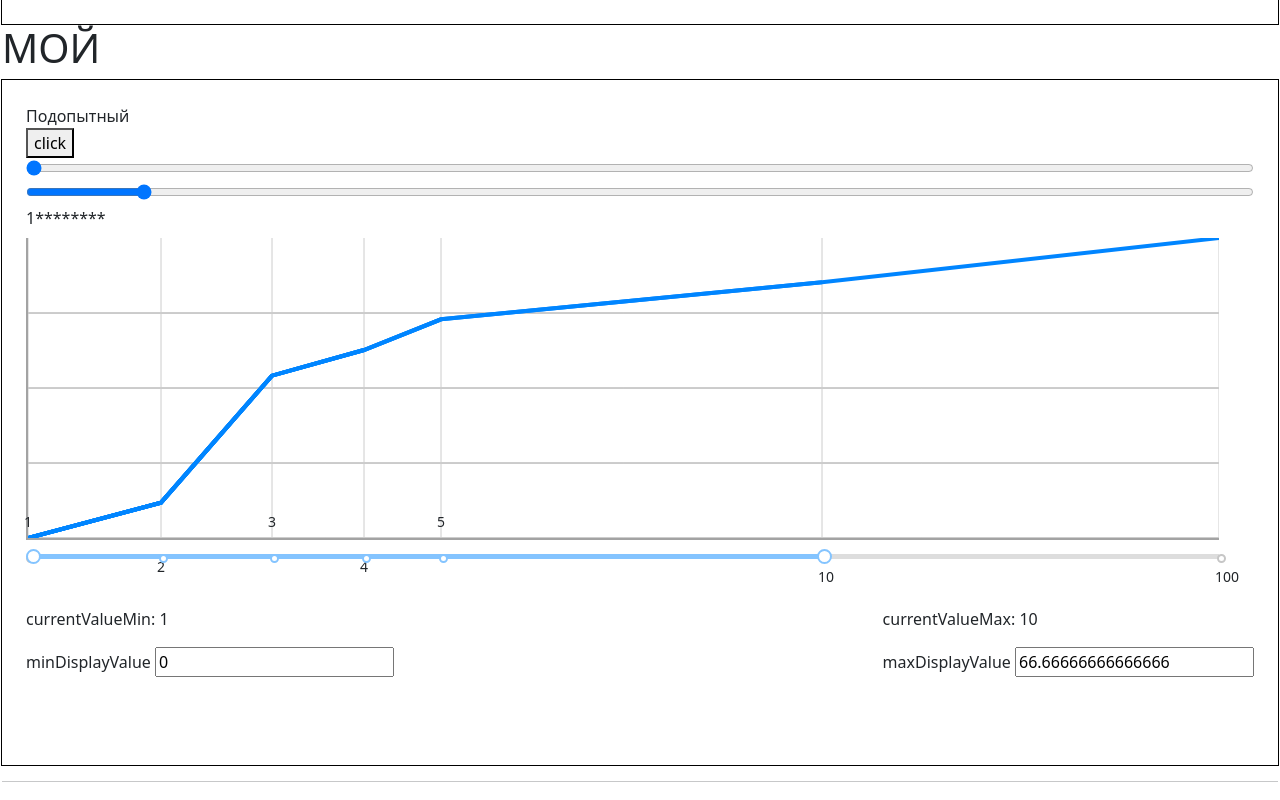
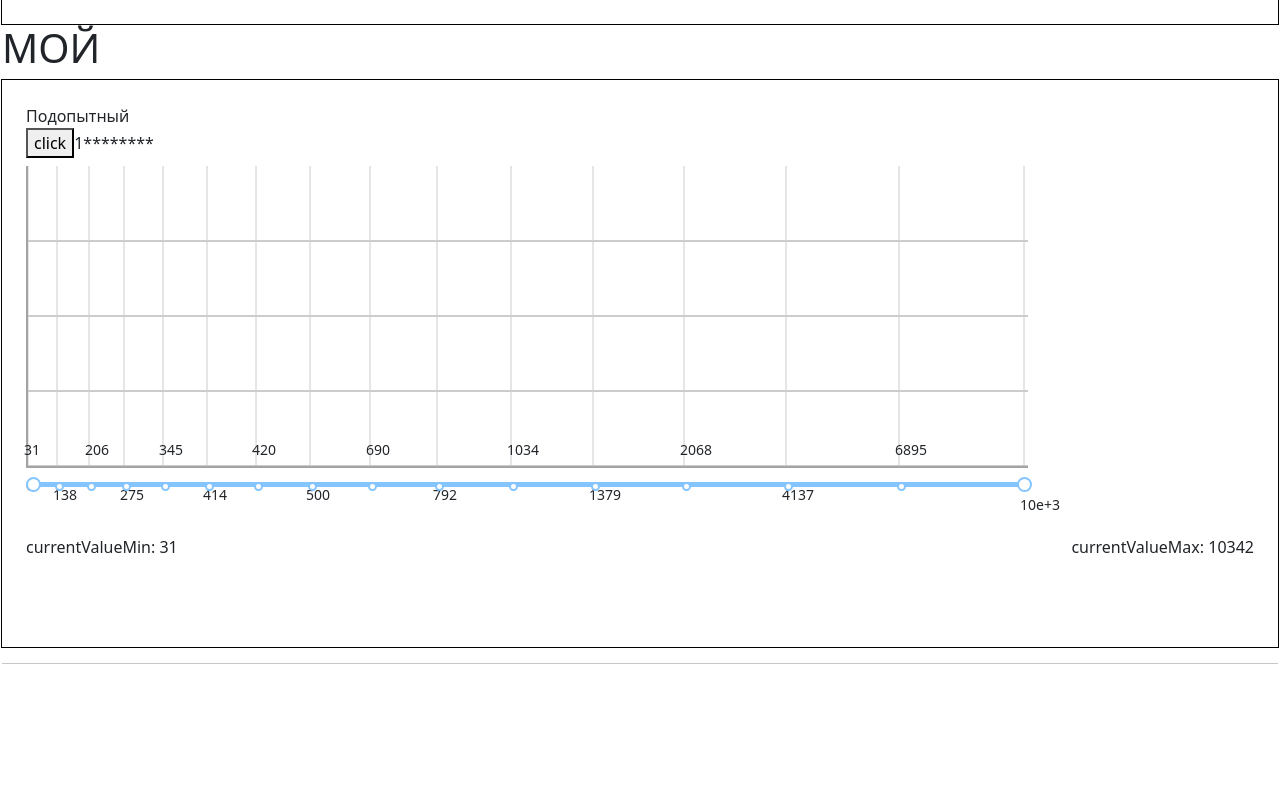
Before and after one commit to picus23/any-web-components, a Next.js app: page /slider in a window 1280 px wide. Shown: the part 480-1280 px from the top of the page. After the commit the page ends 1162 px from the top, so only its background shows below. Built offline with nearby package versions, Linux system fonts and the light colour scheme.

Commit message:
v.2 views points

```diff
--- a/components/slider/Canvas.tsx
+++ b/components/slider/Canvas.tsx
@@ -53,7 +53,7 @@ const Canvas: FC<CanvasProps> = ({ width, height, valuesCv, tickCount = 4, value
                 strValue = xAxisValues![i] + '';
                 lengthStrValue = strValue.length - 2 + '';
                 text = document.createTextNode(strValue.slice(0, 2) + `e+${lengthStrValue}`);
-
+                xAxisValue.style.top = '20px';
                 xAxisValue.appendChild(text);
                 verticalLine!.appendChild(xAxisValue);
                 verticalLine!.appendChild(breakpoint);
@@ -136,16 +136,16 @@ const Canvas: FC<CanvasProps> = ({ width, height, valuesCv, tickCount = 4, value
         gridV();
 
         // Отрисовка линии на графике
-        var chrt = document.getElementById("chart");
-        chart.moveTo(0, chrt);
-        chart.beginPath();
-        chart.strokeStyle = '#0085FF';
-        chart.lineWidth = lineWidth;
-        for (var i = 0; i < valuesFromSlider.length; i++) {
-            chart.lineTo(valuesFromSlider[i], percent[i]);
-            // chart.lineTo(valuesFromSlider[i], ch - (percent[i] / 100 * ch));
-            chart.stroke();
-        }
+        // var chrt = document.getElementById("chart");
+        // chart.moveTo(0, chrt);
+        // chart.beginPath();
+        // chart.strokeStyle = '#0085FF';
+        // chart.lineWidth = lineWidth;
+        // for (var i = 0; i < valuesFromSlider.length; i++) {
+        //     chart.lineTo(valuesFromSlider[i], percent[i]);
+        //     // chart.lineTo(valuesFromSlider[i], ch - (percent[i] / 100 * ch));
+        //     chart.stroke();
+        // }
     }
 
     useEffect(() => {
--- a/components/slider/ExpoSlider.tsx
+++ b/components/slider/ExpoSlider.tsx
@@ -23,8 +23,6 @@ interface iChangeKeysEmpty {
 const ExpoSlider: FC<ExpoSliderProps> = ({ data, minPropValue, maxPropValue, widthCanvas, heightCanvas, onChange, lineWidth = 2 }) => {
     const valuesCv = data.flat(Infinity);
     valuesCv.sort((a, b) => a - b);
-
-    console.log({valuesCv})
 
     let minValue = Math.min(...valuesCv);
     let maxValue = Math.max(...valuesCv);
@@ -81,39 +79,25 @@ const ExpoSlider: FC<ExpoSliderProps> = ({ data, minPropValue, maxPropValue, wid
     let changeKeys: iChangeKeys = {};
     let changeKeysEmpty: iChangeKeysEmpty = {};
     let rank: number[] = [];
-    let iter = 0;
     let maxRange = 0;
-    let prevValue = 0;
-    rankValueCv.map((array, index) => {
-        let rangeEverySubArray = (widthCanvas / countSubArr) * (index + 1)
-        if (index == 0) {
-            var firstValue = 0;
+    let arrMaxRange = [];
+    let distanceBetweenPointPx = widthCanvas * 2 / valuesCv.length;
+    // Расчитывается значение, но 1 ключ (это для последнего), а последний для первого.
+    for (let i = 0; i < valuesCv.length; i++) {
+        if (i === 0) {
+            let firstPos = 0;
+            arrMaxRange[firstPos] = i;
         } else {
-            firstValue = 1;
+            maxRange = Math.ceil(distanceBetweenPointPx + maxRange * 0.9);           //Здесь расчёт расстояния между значениями
+            arrMaxRange[maxRange] = i;
         }
-        // Подмассив (разряды до 10,100,1000 и т.д.)
-        array.map((item, index) => {
-            if (firstValue == 0) {
-                changeKeys[firstValue] = item;
-                changeKeysEmpty[firstValue] = ' ';
-                prevValue = firstValue;
-                firstValue = 1;
-            }
-            else if (index == array.length - 1) {
-                prevValue = rangeEverySubArray;
-                changeKeys[rangeEverySubArray] = item;
-                changeKeysEmpty[rangeEverySubArray] = ' ';
-                rank[iter] = item;
-                iter++;
-            }
-            else {
-                maxRange = Math.ceil(((rangeEverySubArray - prevValue) / 6) + prevValue);                   //Здесь расчёт расстояния между значениями
-                prevValue = maxRange;
-                changeKeys[maxRange] = item;
-                changeKeysEmpty[maxRange] = ' ';
-            }
-        })
-    })
+    }
+    let keyChangeKeys = Object.keys(arrMaxRange.reverse());
+    for (let i = 0; i < valuesCv.length; i++) {
+        i === 0 ? changeKeys[0] = valuesCv[i] :
+            changeKeys[+keyChangeKeys[i]] = valuesCv[i];
+    }
+    console.log('changeKeys', changeKeys)
 
     // Здесь создаётся массив с позициями
     let valuesFromSlider: number[] = [];
@@ -161,6 +145,7 @@ const ExpoSlider: FC<ExpoSliderProps> = ({ data, minPropValue, maxPropValue, wid
             progress.style.right = 100 - maxDisplayValue + '%';
         }
     })
+
     // Здесь считаются корректные значения ползунка (которые отображаются)
     let reverseValuesFromSlider: number[] = [];
     let reverseValuesCv: number[] = [];
@@ -181,42 +166,28 @@ const ExpoSlider: FC<ExpoSliderProps> = ({ data, minPropValue, maxPropValue, wid
 
     // Конвертирует значения ползунка в %
     useEffect(() => {
-        let [minPosAfterRenderUseEffect, maxPosAfterRenderUseEffect] = convertValueToPercent(valuesFromSlider, reverseValuesFromSlider, valuesCv, minPropValue, maxPropValue, widthCanvas);
+        let [minPosAfterRenderUseEffect, maxPosAfterRenderUseEffect] = convertValueToPercent(valuesFromSlider, reverseValuesFromSlider, valuesCv, minPropValue, maxPropValue, widthCanvas, currentPositionMin, currentPositionMax);
         setMinDisplayValue(minPropValue ? minPosAfterRenderUseEffect : 0);
         setMaxDisplayValue(maxPropValue ? maxPosAfterRenderUseEffect : 100);
     }, [maxPropValue, minPropValue])
 
     // Конвертирует % ползунка в значения
-    let [currentValueMin, currentValueMax, currentPositionMin, currentPositionMax] = convertPercentToValue(valuesFromSlider, reverseValuesFromSlider, valuesCv, reverseValuesCv, minValue, maxValue, widthCanvas, minDisplayValue, maxDisplayValue);
-    currentValueMin = Math.trunc(currentValueMin! * 100) / 100;
-    currentValueMax = Math.trunc(currentValueMax! * 100) / 100;
+    let [currentPositionMin, currentPositionMax] = convertPercentToValue(valuesFromSlider, reverseValuesFromSlider, minValue, maxValue, widthCanvas, minDisplayValue, maxDisplayValue);
+    let currentValueMin = tempConvMin(minValue, maxValue, valuesFromSlider, valuesCv, currentPositionMin, minDisplayValue)
+    let currentValueMax = tempConvMax(minValue, maxValue, reverseValuesFromSlider, reverseValuesCv, currentPositionMax, maxDisplayValue)
 
     const handleMinValueChange = (event: any) => {
-        const currentMin = tempConvMin(minValue, maxValue, valuesFromSlider, valuesCv, event.target.value)
-        // console.log({currentMin})
-        onChange(currentMin, currentValueMax);
+        const currentMin = tempConvMin(minValue, maxValue, valuesFromSlider, valuesCv, currentPositionMin, event.target.value)
+        onChange(currentMin!, currentValueMax!);
         setMinDisplayValue(event.target.value)
     }
     const handleMaxValueChange = (event: any) => {
-        const currentMax = tempConvMax(minValue, maxValue, reverseValuesFromSlider, reverseValuesCv, event.target.value)
-        // console.log({currentMax})
-        onChange(currentValueMin, currentMax);
+        const currentMax = tempConvMax(minValue, maxValue, reverseValuesFromSlider, reverseValuesCv, currentPositionMax, event.target.value)
+        onChange(currentValueMin!, currentMax!);
         setMaxDisplayValue(event.target.value)
     }
-
-// console.log({valuesFromSlider})
-// console.log({valuesCv})
-    // В этом useEffect Мой инпут меняет antd инпут
-    // Этот useEffect для того, что бы Canvas (график) перерисовывался при переключении без обновления страницы
-    // useEffect(() => {
-    //     onChange(currentValueMin, currentValueMax)
-        // console.log({ currentValueMin, currentValueMax })
-        // console.log({ minDisplayValue, maxDisplayValue })
-    // }, [minDisplayValue, maxDisplayValue])
-
-
-
-
+    // console.log(valuesFromSlider)
+    // console.log({ valuesCv, changeKeys })
     return <>
         ********
         <div className="my-2">
@@ -232,18 +203,18 @@ const ExpoSlider: FC<ExpoSliderProps> = ({ data, minPropValue, maxPropValue, wid
 
         <div style={{ width: widthCanvas, right: '-2px' }} className="sliderr" >
             <div className='progres'></div> {/* // Заполнение цветной полосы (СТИЛИ) задаётся в style.scss -> .progres left | right */}
-            <input step={0.01} style={{ width: widthCanvas + 7, left: '-2px' }} type="range" className="range-min cs" min={0} max={100} value={minDisplayValue} onInput={handleMinValueChange} />
-            <input step={0.01} style={{ width: widthCanvas + 7 }} type="range" className="range-max cs" min={0} max={100} value={maxDisplayValue} onInput={handleMaxValueChange} />
+            <input step={0.01} style={{ width: widthCanvas, left: '-2px' }} type="range" className="range-min cs" min={0} max={100} value={minDisplayValue} onInput={handleMinValueChange} />
+            <input step={0.01} style={{ width: widthCanvas + 8 }} type="range" className="range-max cs" min={0} max={100} value={maxDisplayValue} onInput={handleMaxValueChange} />
         </div>
 
         <div className="d-flex justify-content-between my-5">
             <div>
-                <p>currentValueMin: {Math.trunc(currentValueMin * 100) / 100}</p>
-                <p>minDisplayValue <input type="number" onChange={handleMinValueChange} value={minDisplayValue} /></p>
+                <p>currentValueMin: {Math.trunc(currentValueMin! * 100) / 100}</p>
+                {/* <p>minDisplayValue <input type="number" onChange={handleMinValueChange} value={minDisplayValue} /></p> */}
             </div>
             <div>
-                <p>currentValueMax: {Math.trunc(currentValueMax * 100) / 100}</p>
-                <p>maxDisplayValue <input type="number" onChange={handleMaxValueChange} value={maxDisplayValue} /></p>
+                <p>currentValueMax: {Math.trunc(currentValueMax! * 100) / 100}</p>
+                {/* <p>maxDisplayValue <input type="number" onChange={handleMaxValueChange} value={maxDisplayValue} /></p> */}
             </div>
         </div>
 
--- a/components/slider/convert.ts
+++ b/components/slider/convert.ts
@@ -8,8 +8,6 @@ let fromKeyMax = 0;
 let toKeyMax = 0;
 var minPosAfterRenderUseEffect = 0;
 var maxPosAfterRenderUseEffect = 0;
-let currentPositionMin = 0;
-let currentPositionMax = 0;
 var currentValueMin: number | undefined = 0;
 var currentValueMax: number | undefined = 0;
 
@@ -20,7 +18,10 @@ function convertValueToPercent(
     valuesCv: any,
     minPropValue: number | undefined,
     maxPropValue: number | undefined,
-    widthCanvas: number) {
+    widthCanvas: number,
+    currentPositionMin: number,
+    currentPositionMax: number,
+) {
     // Pos After Render для положительных
     // MIN
     for (let key in valuesCv) {
@@ -69,6 +70,7 @@ function convertValueToPercent(
 
         const valFrom = valuesCv[fromValueMin];
         const valTo = valuesCv[toValueMin];
+
 
         let differencePixMin = pixTo - pixFrom;
         let differcenceValueMin = valTo - valFrom;
@@ -127,18 +129,18 @@ function convertValueToPercent(
     return [minPosAfterRenderUseEffect, maxPosAfterRenderUseEffect];
 }
 
-
 // Конвертер % в значения
 function convertPercentToValue(
     valuesFromSlider: number[],
     reverseValuesFromSlider: number[],
-    valuesCv: any,
-    reverseValuesCv: number[],
     minValue: number | undefined,
     maxValue: number | undefined,
     widthCanvas: number,
     minDisplayValue: number,
     maxDisplayValue: number) {
+
+    var currentPositionMin = 0;
+    var currentPositionMax = 0;
 
     // Расчёт Current Position (зависит от данных, которые отображаются на отрезке (числа)) для положительных / отрицательных значений
     // Если отрицательное и МИН и МАКС
@@ -193,80 +195,12 @@ function convertPercentToValue(
         }
     }
 
-    // Current Value для положительных значений
-    if (minValue! >= 0 && maxValue! >= 0) {
-        // MIN
-        const pixFrom = valuesFromSlider[fromKey];
-        const pixTo = valuesFromSlider[toKey];
-
-        const valFrom = valuesCv[fromKey];
-        const valTo = valuesCv[toKey];
-
-        let differencePix = pixTo - pixFrom;
-        let differenceCurrentPix = currentPositionMin - pixFrom;
-
-        if (minDisplayValue == 100) {
-            currentValueMin = maxValue;
-        } else {
-            currentValueMin = (valTo - valFrom) * (differenceCurrentPix / differencePix) + valFrom;
-        }
-
-        // MAX
-        const pixToMax = reverseValuesFromSlider[fromKeyMax];
-        const pixFromMax = reverseValuesFromSlider[toKeyMax];
-
-        const valFromMax = reverseValuesCv[fromKeyMax];
-        const valToMax = reverseValuesCv[toKeyMax];
-
-        let differencePixMax = pixFromMax - pixToMax;
-        let differenceCurrentPixMax = currentPositionMax - pixToMax
-
-        if (maxDisplayValue == 0) {
-            currentValueMax = minValue;
-        } else {
-            currentValueMax = (valToMax - valFromMax) * (differenceCurrentPixMax / differencePixMax) + valFromMax;
-        }
-    }
-    // Current Value для отрицательных значений
-    else {
-        // MIN
-        const pixTo = valuesFromSlider[fromKey];
-        const pixFrom = valuesFromSlider[toKey];
-
-        const valTo = valuesCv[fromKey];
-        const valFrom = valuesCv[toKey];
-
-        let differencePix = pixTo - pixFrom;
-        let differenceCurrentPix = currentPositionMin - pixFrom;
-
-        // currentValueMin = (valFrom - valTo);
-        if (minDisplayValue == 100) {
-            currentValueMin = maxValue;
-        } else {
-            currentValueMin = valFrom - (valFrom - valTo) * (differenceCurrentPix / differencePix);
-        }
-
-        // MAX
-        const pixFromMax = reverseValuesFromSlider[fromKeyMax];
-        const pixToMax = reverseValuesFromSlider[toKeyMax];
-
-        const valFromMax = reverseValuesCv[fromKeyMax];
-        const valToMax = reverseValuesCv[toKeyMax];
-
-        let differencePixMax = pixFromMax - pixToMax;
-        let differenceCurrentPixMax = currentPositionMax - pixToMax;
-
-        if (maxDisplayValue == 0) {
-            currentValueMax = minValue;
-        } else {
-            currentValueMax = valToMax - ((valToMax - valFromMax) * (differenceCurrentPixMax / differencePixMax));
-        }
-    }
-
-    return [currentValueMin, currentValueMax, currentPositionMin, currentPositionMax];
+    return [currentPositionMin, currentPositionMax];
 }
 
-function tempConvMin(minValue: any, maxValue: any, valuesFromSlider: any, valuesCv: any, minDisplayValue: any) {
+// Конвертер МИН % в значения
+function tempConvMin(minValue: any, maxValue: any, valuesFromSlider: any, valuesCv: any, currentPositionMin: any, minDisplayValue: any) {
+    // Current Value для Положительных значений
     if (minValue! >= 0 && maxValue! >= 0) {
         // MIN
         const pixFrom = valuesFromSlider[fromKey];
@@ -295,16 +229,18 @@ function tempConvMin(minValue: any, maxValue: any, valuesFromSlider: any, values
         let differencePix = pixTo - pixFrom;
         let differenceCurrentPix = currentPositionMin - pixFrom;
 
-        // currentValueMin = (valFrom - valTo);
         if (minDisplayValue == 100) {
             currentValueMin = maxValue;
         } else {
             currentValueMin = valFrom - (valFrom - valTo) * (differenceCurrentPix / differencePix);
         }
     }
+
     return currentValueMin;
 }
-function tempConvMax(minValue: any, maxValue: any, reverseValuesFromSlider: any, reverseValuesCv: any, maxDisplayValue: any) {
+
+// Конвертер МАКС % в значения
+function tempConvMax(minValue: any, maxValue: any, reverseValuesFromSlider: any, reverseValuesCv: any, currentPositionMax: any, maxDisplayValue: any) {
     if (minValue! >= 0 && maxValue! >= 0) {
         // MAX
         const pixToMax = reverseValuesFromSlider[fromKeyMax];
@@ -339,6 +275,8 @@ function tempConvMax(minValue: any, maxValue: any, reverseValuesFromSlider: any,
             currentValueMax = valToMax - ((valToMax - valFromMax) * (differenceCurrentPixMax / differencePixMax));
         }
     }
+    // console.log({ currentValueMin, currentValueMax })
     return currentValueMax;
 }
+
 export { convertValueToPercent, convertPercentToValue, tempConvMin, tempConvMax };
--- a/pages/slider/index.tsx
+++ b/pages/slider/index.tsx
@@ -6,29 +6,34 @@ import { useState } from "react";
 import { Slider } from "antd";
 
 
-// const values1 = [-120, -90, -75, -30, -25, -21];
-// const values2 = [-20, -7, 0, 1, 10, 50, 100];
-const values2 = [-200, -196, -180, -60, -54, -51, -50, -46, -45, -40, -32, -30, -28, -25, -23, -20, -17, -15, 0, 10, 30, 45, 50, 70, 100, 200, 8136];
+const values1 = [31,138,206,275,345,414,420,500,690,792,1034,1379,2068,4137,6895,10342];
+const values2 = [-20, -7, 0, 1, 10, 50, 100];
+// const values1 = [31,138,206,275,345,414,420,500,690,792,1034,1379,2068,4137,6895,9999];
+// const values2 = [-120, -90, -75, -30, -25, -21];
+// const values1 = [0, 2, 4, 6, 10, 20,40,100,200,400,1000,5000,10000];
+// const values2 = [-200, -196, -180, -60, -54, -51, -50, -46, -45, -40, -32, -30, -28, -25, -23, -20, -17, -15, 0, 10, 30, 45, 50, 70, 100, 200, 8136];
+// const values1 = [-20, -7, 0, 1, 10, 50, 100];
 
 // const values1 = [16, 18, 24, 30, 35, 40, 44, 50, 65, 70, 75, 90, 95, 120, 137, 144, 172, 190, 205, 230, 240, 270, 300, 400, 700];
 // const values2 = [1, 2, [3, 4, [5, 6, [7, 8, [9, 10]]]]];
 
-const values1 = [0.18, 0.63, 0.87, 0.93, 1.2, 1.4, 2.34, 3.62, 5.57, 6.42, 7.2, 7.5, 10, 19, 30];
+// const values1 = [0.18, 0.63, 0.87, 0.93, 1.2, 1.4, 2.34, 3.62, 5.57, 6.42, 7.2, 7.5, 10, 19, 30];
 // const values2 = [-0.18, -0.63, -0.87, -0.93, -1.2, -1.4, -2.34, -3.62, -5.57, -6.42, -7.2, -7.5, -10, -19, -30];
 
 // const values1 = [120, 140, 210, 220, 340, 450, 560, 943];
 // const values2 = [-120, -140, -210, -220, -340, -450, -560, -943];
 
-const values3 = [1, 2, 3, 4, 5, 10, 100];
+// const values3 = [1, 2, 3, 4, 5, 10, 100];
 
 
 export default function () {
 
 
     const [current, setCurrent] = useState(1)
-    const [values, setValues] = useState<[number, number]>([1, 10])
+    const [values, setValues] = useState<[number, number]>([31, 10341])
     const [valuess, setValuess] = useState<[number, number]>([0.7, 26])
 
+    // console.log('values', values[0],values[1]);
     return <>
 
         <h1>
@@ -51,28 +56,28 @@ export default function () {
             {
                 current % 2 == 1 ?
                     <>
-                        {/* <Slider range value={values} step={0.001} onChange={(val) => setValues(val)} min={1} max={100}/> */}
-                        <input step={0.001} style={{width: '100%'}} type="range" min={1} max={100} value={values[0]}/>
-                        <input step={0.001} style={{width: '100%'}} type="range" min={1} max={100} value={values[1]}/>
+                        {/* <Slider range value={values} step={0.001} onChange={(val) => setValues(val)} min={0.18} max={30}/> */}
+                        {/* <input step={0.001} style={{width: '100%'}} type="range" min={1} max={100} value={values[0]}/>
+                        <input step={0.001} style={{width: '100%'}} type="range" min={1} max={100} value={values[1]}/> */}
 
                         1
                         <ExpoSlider
-                            data={[values3]}
+                            data={[values1]}
 
                             minPropValue={values[0]}
                             maxPropValue={values[1]}
 
-                            widthCanvas={1191}
+                            widthCanvas={1000}
                             heightCanvas={300}
                             onChange={(min, max) => setValues([min, max])}
                             lineWidth={4}
                         />
                     </>
                     : <>
+                        <Slider range value={valuess} onChange={(val) => setValuess(val)} step={0.001} min={0.18} max={30}/>
                         2
-                        <Slider range value={valuess} onChange={(val) => setValuess(val)} min={0.18} max={30}/>
                         <ExpoSlider
-                            data={[values1]}
+                            data={[values2]}
 
                             minPropValue={valuess[0]}
                             maxPropValue={valuess[1]}
```
Also changed, not shown: components/slider/multiConv.ts (added, +45 -0 lines).
